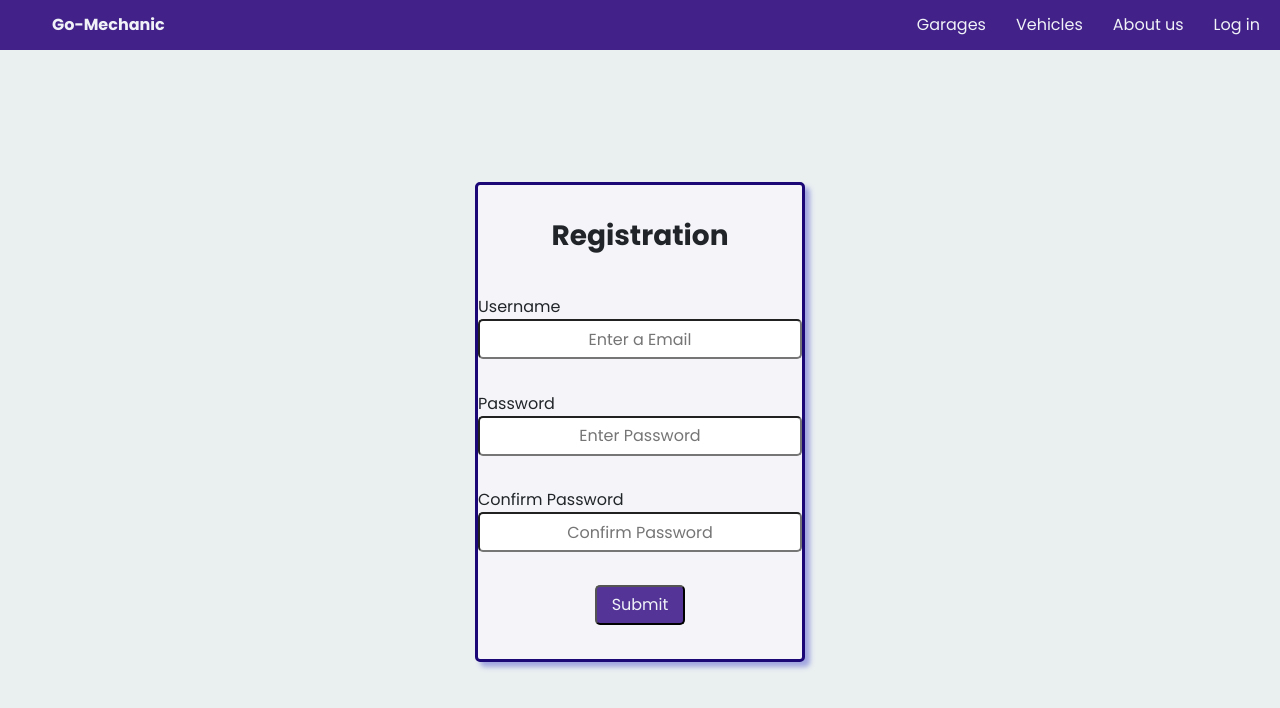
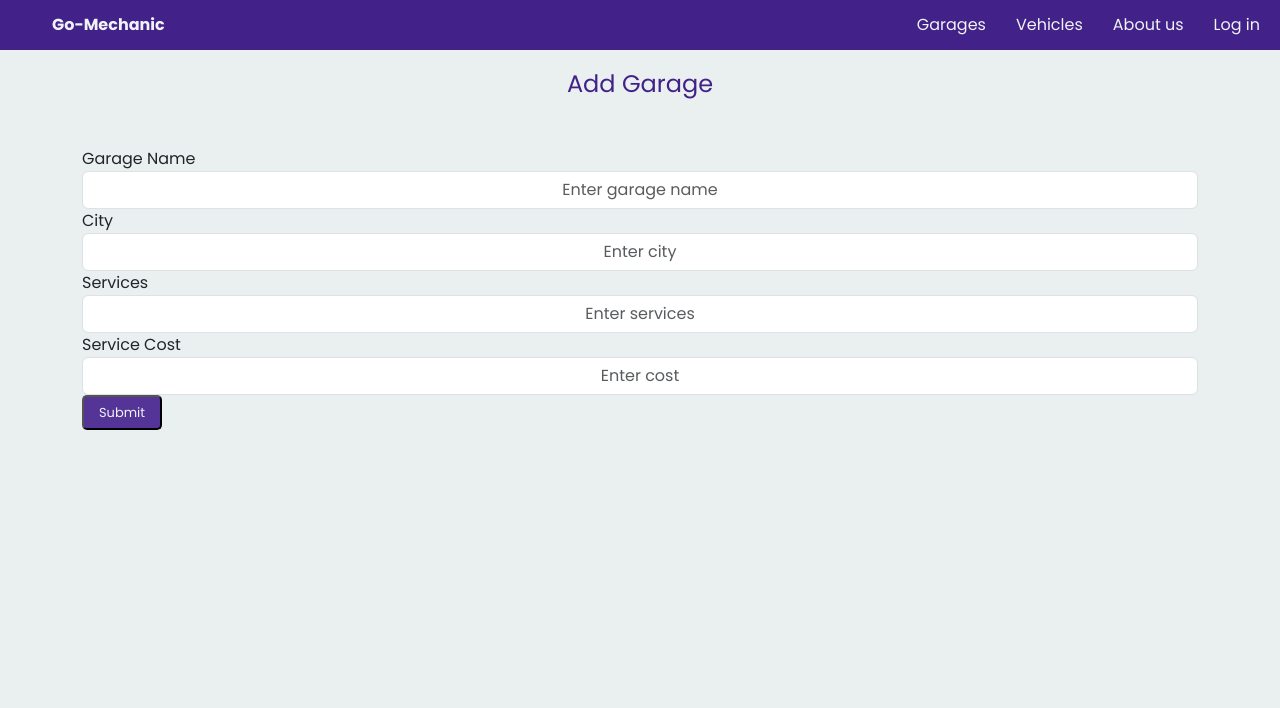
Before and after one commit to Welcometocodeamit/Go-Mechanic-Frontend, a React (Create React App) app: page /addgarage in a window 1280 px wide. Shown: the top 708 px of the page. Built offline with nearby package versions, Linux system fonts and the light colour scheme; a web font is replaced by a local one.

Commit message:
Update panal admin'

```diff
--- a/src/App.js
+++ b/src/App.js
@@ -9,8 +9,11 @@ import {BrowserRouter, Routes, Route} from "react-router-dom";
 import Vehicles from './Components/Vehicles';
 import AboutUs from './Components/AboutUs';
 import AboutMe from './Components/AboutMe';
+import Addgarage from './Components/Addgarage'
 import AdminLogin from './Components/AdminLogin';
 import UpdateVehicleForm from './Components/UpdateVehicleForm';
+import UpdateGarage from './Components/UpdateGarage';
+
 
 function App() {
   return (
@@ -22,12 +25,13 @@ function App() {
         <Route path='/services' element={<Services/>}/>
         <Route path='/login' element={<Login/>}/>
         <Route path='/register' element={<Registration/>}/>
-        <Route path='/addgarage' element={<Registration/>}/>
+        <Route path='/addgarage' element={<Addgarage/>}/>
         <Route path='/bookingform' element={<BookingForm/>}/>
         <Route path='/vehicles' element={<Vehicles/>}/>
         <Route path='/aboutus' element={<AboutUs/>}/>
         <Route path='/adminLogin' element={<AdminLogin/>}/>
         <Route path='/updatevehicle' element={<UpdateVehicleForm/>}/>
+        <Route path='/updategarage' element={<UpdateGarage/>}/>
       </Routes>
       {/* <AboutMe/> */}
    </BrowserRouter>
--- a/src/Components/Addgarage.js
+++ b/src/Components/Addgarage.js
@@ -1,7 +1,76 @@
 import React from 'react'
 
 export default function Addgarage() {
+
+  async function addGarage(event) {
+    event.preventDefault(); // Fix typo in method name
+
+    var organizationName = document.getElementById('InputGarageName').value;
+    var city = document.getElementById('InputGarageCity').value;
+    var serviceName = document.getElementById('InputGarageService').value;
+    var serviceCost = document.getElementById('InputCost').value;
+
+    let data = {
+        organizationName: organizationName,
+        city: city,
+        serviceName: serviceName,
+        serviceCost: serviceCost
+    };
+
+    console.log(data);
+
+    let requestOptions = {
+        method: 'POST',
+        headers: {
+            'Content-Type': 'application/json',
+        },
+        body: JSON.stringify(data)
+    };
+
+    let url = "https://gomechanicbackend.onrender.com/api/services";
+
+    try {
+        await fetch(url, requestOptions).then(response => {
+            if (!response.ok) {
+                throw new Error(`Failed to add garage. Status: ${response.status}`);
+            } else {
+                console.log("ok");
+                window.location.reload();
+            }
+        }).catch((e) => {
+            console.log("Unable to fetch");
+        });
+    } catch (err) {
+        console.error(err);
+    }
+}
+
+
+
+
   return (
-    <div>Addgarage</div>
+    <>
+    <center><h4 id='adminheading'>Add Garage</h4></center>
+      <form className='container my-5' onSubmit={addGarage}>
+              <div className="form-group">
+                  <label htmlFor="InputGarageName">Garage Name</label>
+                  <input type="text" className="form-control" id="InputGarageName" aria-describedby="emailHelp" placeholder="Enter garage name"/>
+              </div>
+              <div className="form-group">
+                  <label htmlFor="InputGarageCity">City</label>
+                  <input type="text" className="form-control" id="InputGarageCity" aria-describedby="emailHelp" placeholder="Enter city"/>
+              </div>
+              <div className="form-group">
+                  <label htmlFor="InputGarageService">Services</label>
+                  <input type="text" className="form-control" id="InputGarageService" aria-describedby="emailHelp" placeholder="Enter services"/>
+              </div>
+              <div className="form-group">
+                  <label htmlFor="InputCost">Service Cost</label>
+                  <input type="text" className="form-control" id="InputCost" aria-describedby="emailHelp" placeholder="Enter cost"/>
+              </div>
+
+              <button type="submit" id='submitformbtn'>Submit</button>
+          </form>
+    </>
   )
 }
--- a/src/Components/AdminGarageComponent.js
+++ b/src/Components/AdminGarageComponent.js
@@ -1,6 +1,29 @@
 import React from 'react'
+import { Link } from 'react-router-dom'
 
-export default function ({orgname, city, services, price }) {
+export default function ({orgname, city, services, price, id }) {
+  async function deleteGarage(){
+
+        let url = `https://gomechanicbackend.onrender.com/api/services/${id}`
+
+        await fetch(url, {
+          method: 'DELETE',
+          headers: {
+            'Content-Type': 'application/json',
+          },
+        })
+          .then(response => {
+            if (!response.ok) {
+              throw new Error(`Failed to delete garage. Status: ${response.status}`);
+            }
+            alert("Garage with id "+id+" is deleted")
+            window.location.reload()
+          })
+          .catch(error => {
+            console.error('Error deleting garage:', error);
+          });
+
+  }
   return (
     <>
     <tr>
@@ -8,8 +31,8 @@ export default function ({orgname, city, services, price }) {
       <td>{city}</td>
       <td>{services}</td>
       <td>{price}</td>
-      <td><button>Update</button></td>
-      <td><button>Delete</button></td>
+      <td><Link to={`/updategarage?id=${id}&orgname=${orgname}&city=${city}&services=${services}&price=${price}`}><button>Update</button></Link></td>
+      <td><button onClick={deleteGarage}>Delete</button></td>
     </tr>
     </>
   )
--- a/src/Components/AdminLogin.js
+++ b/src/Components/AdminLogin.js
@@ -1,6 +1,7 @@
 
 import React, { useState, useEffect } from 'react';
 import AdminGarageComponent from './AdminGarageComponent';
+import { Link } from 'react-router-dom';
 
 export default function AdminLogin() {
     const [garages, setGarages] = useState([]);
@@ -54,7 +55,7 @@ export default function AdminLogin() {
 
             {isAdmin && (<>
             <center><h4 id='adminheading'>Admin panal</h4></center>
-            <center><span><button id='addgaragebtn'>Add garage</button></span></center>
+            <center><span><Link to="/addgarage"><button id='addgaragebtn'>Add garage</button></Link></span></center>
             <table border={"1px solid black"}>
                 <thead>
                 <tr>
@@ -74,6 +75,7 @@ export default function AdminLogin() {
                     city={element.city}
                     services={element.serviceName}
                     price={element.serviceCost}
+                    id={element.id}
                     />
                 ))}
                 </tbody>
--- /dev/null
+++ b/src/Components/UpdateGarage.js
@@ -0,0 +1,83 @@
+import React from 'react'
+import { useState } from 'react';
+import { useLocation } from 'react-router-dom';
+
+export default function UpdateGarage() {
+
+    const location = useLocation();
+    const queryParams = new URLSearchParams(location.search);
+    const garageId = queryParams.get('id') || '';
+    const defaultName = queryParams.get('orgname') || '';
+    const defaultCity = queryParams.get('city') || '';
+    const defaultService = queryParams.get('services') || '';
+    const defaultPrice = queryParams.get('price') || '';
+
+    const [garageName, setGarageName] = useState(defaultName)
+    const [city, setCity] = useState(defaultCity)
+    const [service, setService] = useState(defaultService)
+    const [price, setPrice] = useState(defaultPrice)
+
+  async function upGarage(event) {
+    event.preventDefault(); // Fix typo in method name
+    let url = `https://gomechanicbackend.onrender.com/api/services/updategarage/${garageId}`
+
+    let data = {
+        organizationName: garageName,
+        city: city,
+        serviceName: service,
+        serviceCost: price
+    };
+
+    let requestOptions = {
+        method: 'PUT',
+        headers: { 'Content-Type': 'application/json',
+                    'Access-Control-Allow-Origin':'*' },
+        body: JSON.stringify(data)
+    };
+
+    try{await fetch(url, requestOptions).then(response=>{
+        if (!response.ok) {
+            throw new Error(`Failed to update vehicle. Status: ${response.status}`);
+            console.log("inside not ok")
+          }else{
+            alert("garage Update sucess")
+          }
+          window.location.href = '/vehicles';
+
+    }).catch((e)=>{console.log("Unable to update vehicle")})}catch (err) {
+        console.error(err);}
+}
+
+
+
+
+  return (
+    <>
+    <center><h4 id='adminheading'>Update Garage</h4></center>
+      <form className='container my-5' onSubmit={upGarage}>
+              <div className="form-group">
+                  <label htmlFor="InputGarageName">Garage Name</label>
+                  <input type="text" className="form-control" id="InputGarageName" aria-describedby="emailHelp" placeholder="Enter garage name" value={garageName}
+                    onChange={(e) => setGarageName(e.target.value)}/>
+              </div>
+              <div className="form-group">
+                  <label htmlFor="InputGarageCity">City</label>
+                  <input type="text" className="form-control" id="InputGarageCity" aria-describedby="emailHelp" placeholder="Enter city" value={city}
+                    onChange={(e) => setCity(e.target.value)}/>
+              </div>
+              <div className="form-group">
+                  <label htmlFor="InputGarageService">Services</label>
+                  <input type="text" className="form-control" id="InputGarageService" aria-describedby="emailHelp" placeholder="Enter services" value={service}
+                    onChange={(e) => setService(e.target.value)}/>
+              </div>
+              <div className="form-group">
+                  <label htmlFor="InputCost">Service Cost</label>
+                  <input type="text" className="form-control" id="InputCost" aria-describedby="emailHelp" placeholder="Enter cost" value={price}
+                    onChange={(e) => setPrice(e.target.value)}/>
+              </div>
+
+              <button type="submit" id='submitformbtn'>Submit</button>
+          </form>
+    </>
+  )
+}
--- a/src/Components/UpdateVehicleForm.js
+++ b/src/Components/UpdateVehicleForm.js
@@ -48,6 +48,7 @@ export default function UpdateVehicleForm() {
 
   return (
     <>
+        <center><h4 id='adminheading'>Update Vehicle</h4></center>
         <form className='container my-5' onSubmit={updateVehicle}>
             <div className="form-group">
                 <label htmlFor="exampleInputEmail1">Car Name</label>
```
